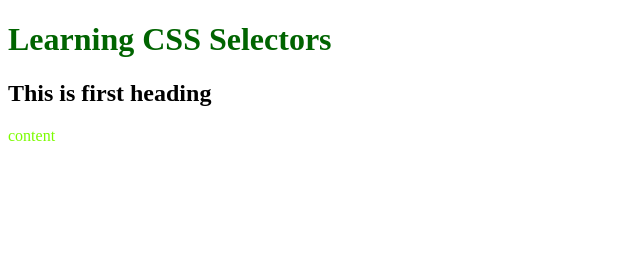
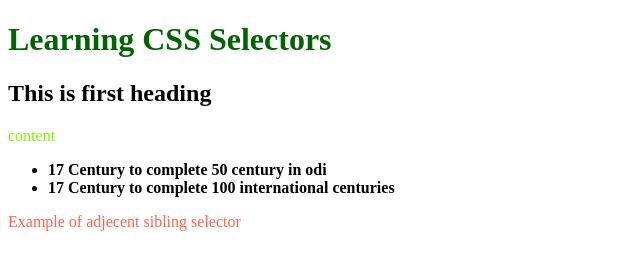
Before and after one commit to Rohit-specs/Frontend, a plain HTML site: page css/index.html in a window 1280 px wide. Shown: the whole page, without its empty margins (0-640 px from the left). Drawn offline with Linux system fonts and the light colour scheme.

Commit message:
just learning selectors type

```diff
--- a/css/index.html
+++ b/css/index.html
@@ -14,5 +14,27 @@
       <h2 id="using_id_selector">This is first heading</h2>
       <p class="content">content</p>
     </section>
+
+
+
+
+
+
+
+
+
+
+
+
+
+    <section class="child_selector">
+      <ul>
+        <li>17 Century to complete 50 century in odi</li>
+        <li>17 Century to complete 100 international centuries</li>
+      </ul>
+    </section>
+    <div class="adjecent_sibling_selector">
+    </div>
+    <p>Example of adjecent sibling selector</p>
   </body>
 </html>
--- a/css/style.css
+++ b/css/style.css
@@ -25,3 +25,32 @@ h1{
 .content{
     color: lawngreen;
 }
+
+
+
+
+
+
+
+
+
+
+
+
+
+
+
+
+
+
+
+
+
+
+.child_selector>ul{
+    font-weight: bolder;
+}
+
+.adjecent_sibling_selector + p{
+    color: tomato;
+}
```
